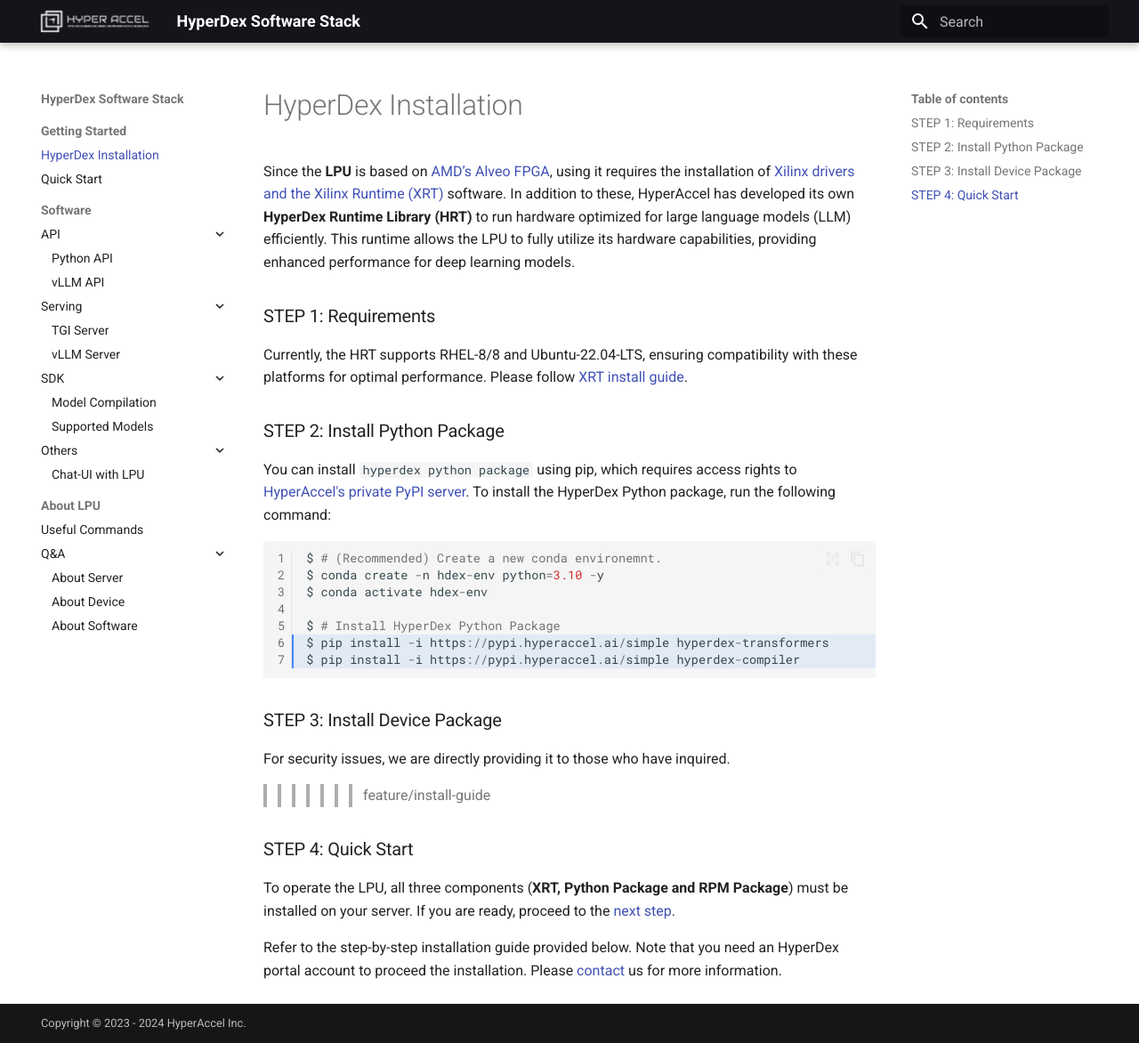
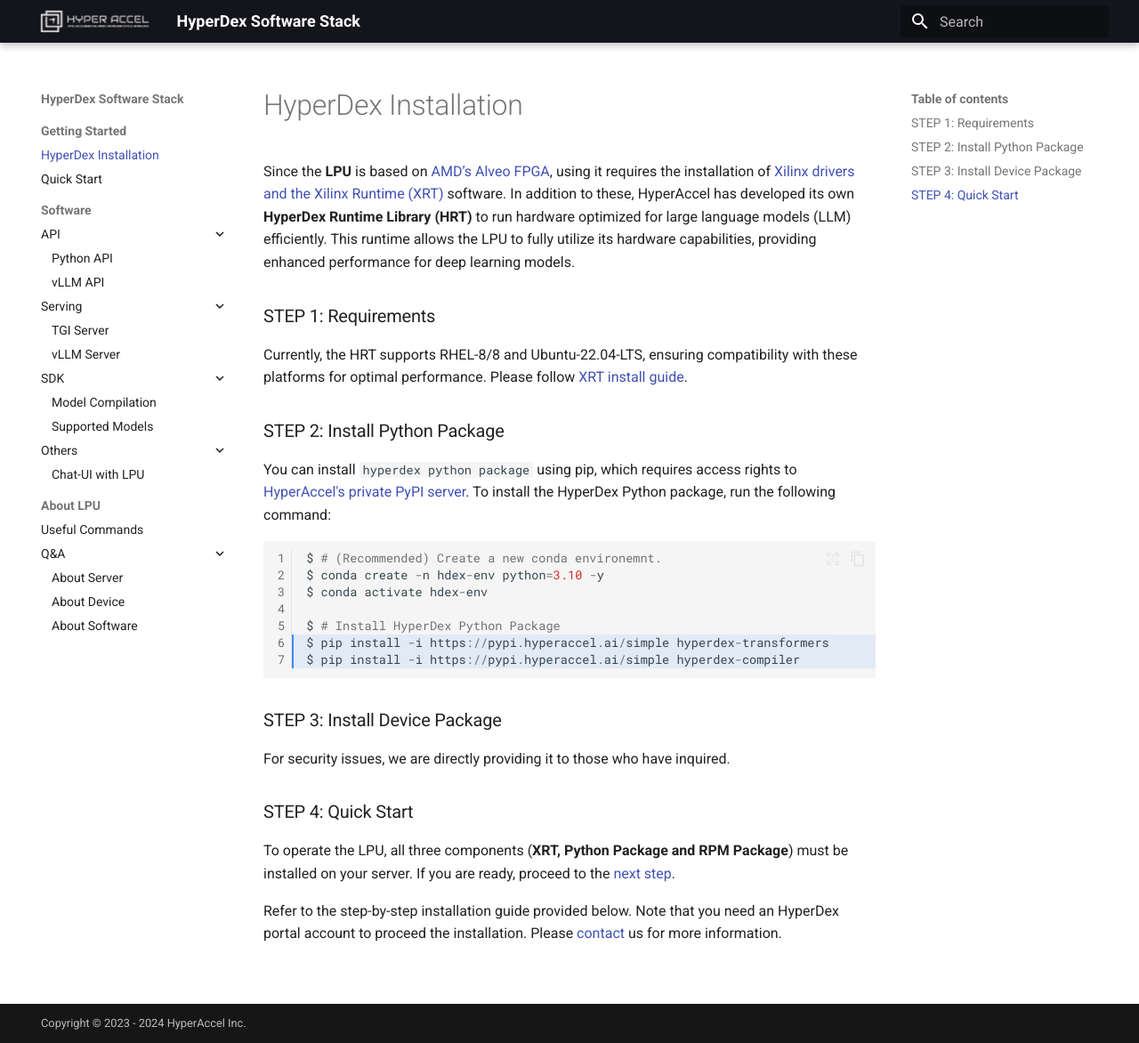
Before and after one commit to Hyper-Accel/docs, an MkDocs documentation site: the page built from docs/install_hyperdex.md, in a window 1280 px wide and 1172 px high. Shown: the whole window at 89% size. Built offline with MkDocs 1.6.1 and Material for MkDocs 9.7.7, drawn with Linux system fonts in a browser that asks for light colours.

Commit message:
Modify typo

```diff
--- a/docs/install_hyperdex.md
+++ b/docs/install_hyperdex.md
@@ -28,7 +28,6 @@
 ### STEP 3: Install Device Package
 
 For security issues, we are directly providing it to those who have inquired.
->>>>>>> feature/install-guide
 
 
 ### STEP 4: Quick Start
```
